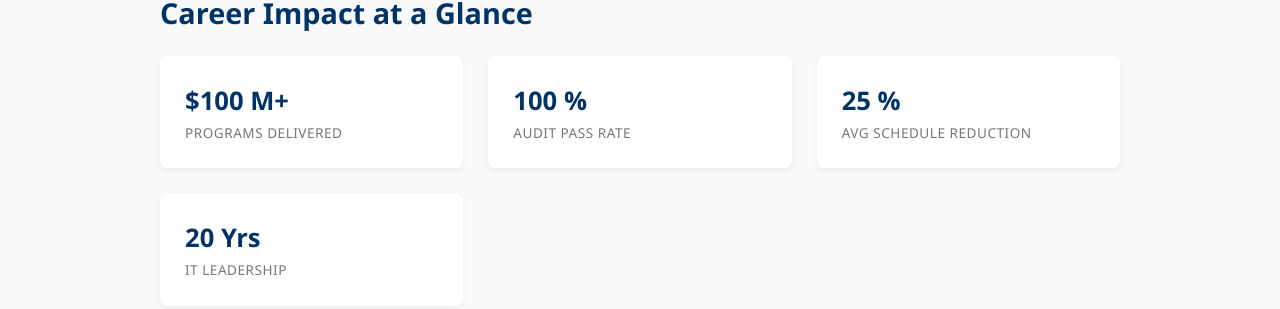
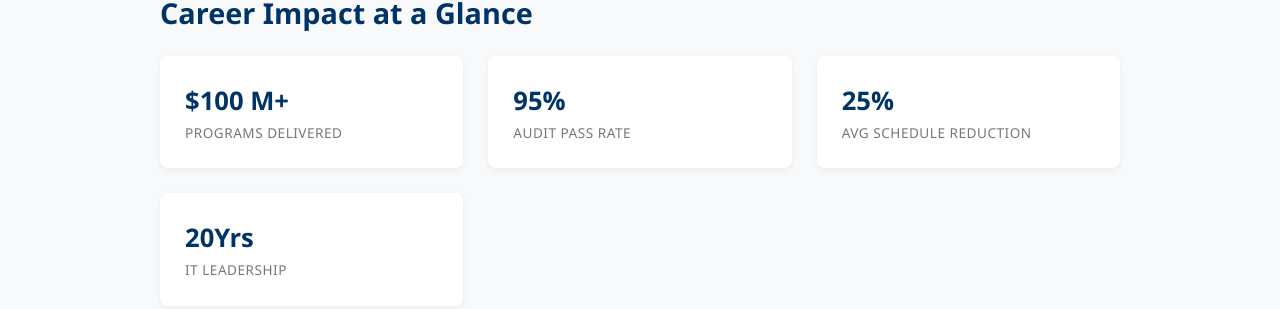
Before and after one commit to avery75c/averycport.github.io, a plain HTML site: page Index.html in a window 1280 px wide. Shown: the part 459-768 px from the top of the page. Drawn offline with Linux system fonts and the light colour scheme.

Commit message:
Update Index.html

```diff
--- a/Index.html
+++ b/Index.html
@@ -67,9 +67,9 @@
   <h2>Career Impact at a Glance</h2>
   <div class="grid">
     <div class="card"><div class="metric">$100 M+</div><div class="label">Programs Delivered</div></div>
-    <div class="card"><div class="metric">100 %</div><div class="label">Audit Pass Rate</div></div>
-    <div class="card"><div class="metric">25 %</div><div class="label">Avg Schedule Reduction</div></div>
-    <div class="card"><div class="metric">20 Yrs</div><div class="label">IT Leadership</div></div>
+    <div class="card"><div class="metric">95%</div><div class="label">Audit Pass Rate</div></div>
+    <div class="card"><div class="metric">25%</div><div class="label">Avg Schedule Reduction</div></div>
+    <div class="card"><div class="metric">20Yrs</div><div class="label">IT Leadership</div></div>
   </div>
 </section>
 
```
